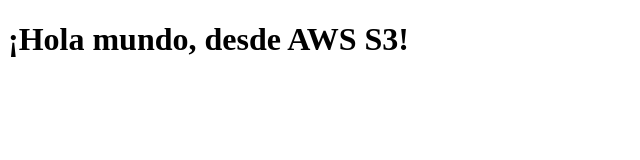
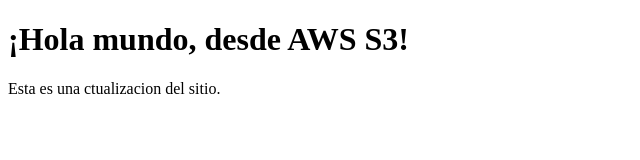
Before and after one commit to nelidargn/mi-proyecto-devops, a plain HTML site: page public/index.html in a window 1280 px wide. Shown: the whole page, without its empty margins (0-640 px from the left). Drawn offline with Linux system fonts and the light colour scheme.

Commit message:
actualizacion del index.html

```diff
--- a/public/index.html
+++ b/public/index.html
@@ -1,3 +1,4 @@
+
 <!DOCTYPE html>
 <html lang="es">
 <head>
@@ -7,5 +8,6 @@
 </head>
 <body>
     <h1>¡Hola mundo, desde AWS S3!</h1>
+    <p>Esta es una ctualizacion del sitio.</p>
 </body>
 </html>
```
Also changed, not shown: 1 other file.
